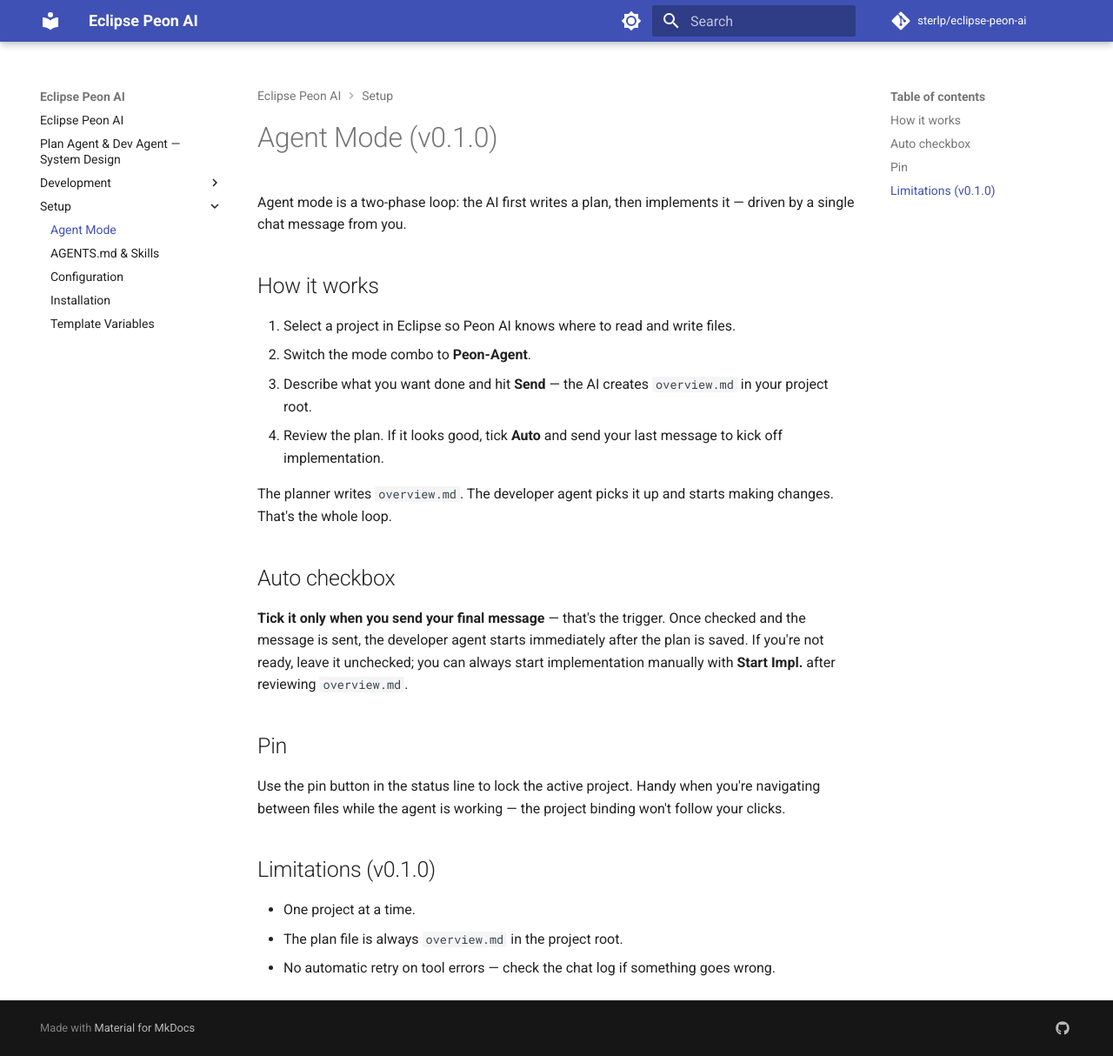
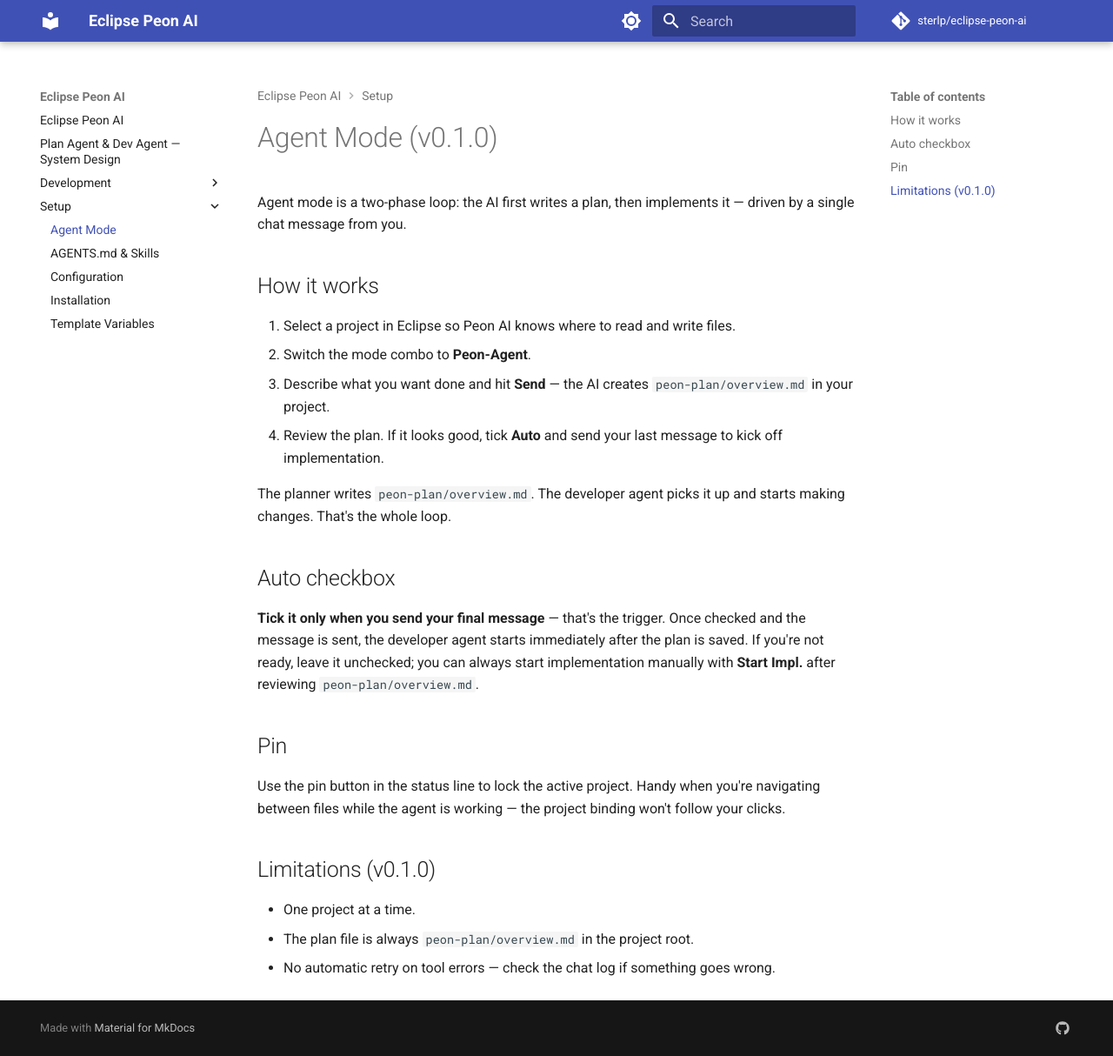
Before and after one commit to sterlp/eclipse-peon-ai, an MkDocs documentation site: the page built from doc/docs/setup/agent-mode.md, in a window 1280 px wide and 1214 px high. Shown: the whole window at 87% size. Built offline with MkDocs 1.6.1 and Material for MkDocs 9.7.7, drawn with Linux system fonts in a browser that asks for light colours; comment, search, counter and statistics services are not loaded.

Commit message:
fixed doc

```diff
--- a/doc/docs/setup/agent-mode.md
+++ b/doc/docs/setup/agent-mode.md
@@ -11,14 +11,14 @@
 
 1. Select a project in Eclipse so Peon AI knows where to read and write files.
 2. Switch the mode combo to **Peon-Agent**.
-3. Describe what you want done and hit **Send** — the AI creates `overview.md` in your project root.
+3. Describe what you want done and hit **Send** — the AI creates `peon-plan/overview.md` in your project.
 4. Review the plan. If it looks good, tick **Auto** and send your last message to kick off implementation.
 
-The planner writes `overview.md`. The developer agent picks it up and starts making changes. That's the whole loop.
+The planner writes `peon-plan/overview.md`. The developer agent picks it up and starts making changes. That's the whole loop.
 
 ## Auto checkbox
 
-**Tick it only when you send your final message** — that's the trigger. Once checked and the message is sent, the developer agent starts immediately after the plan is saved. If you're not ready, leave it unchecked; you can always start implementation manually with **Start Impl.** after reviewing `overview.md`.
+**Tick it only when you send your final message** — that's the trigger. Once checked and the message is sent, the developer agent starts immediately after the plan is saved. If you're not ready, leave it unchecked; you can always start implementation manually with **Start Impl.** after reviewing `peon-plan/overview.md`.
 
 ## Pin
 
@@ -27,5 +27,5 @@
 ## Limitations (v0.1.0)
 
 - One project at a time.
-- The plan file is always `overview.md` in the project root.
+- The plan file is always `peon-plan/overview.md` in the project root.
 - No automatic retry on tool errors — check the chat log if something goes wrong.
```
